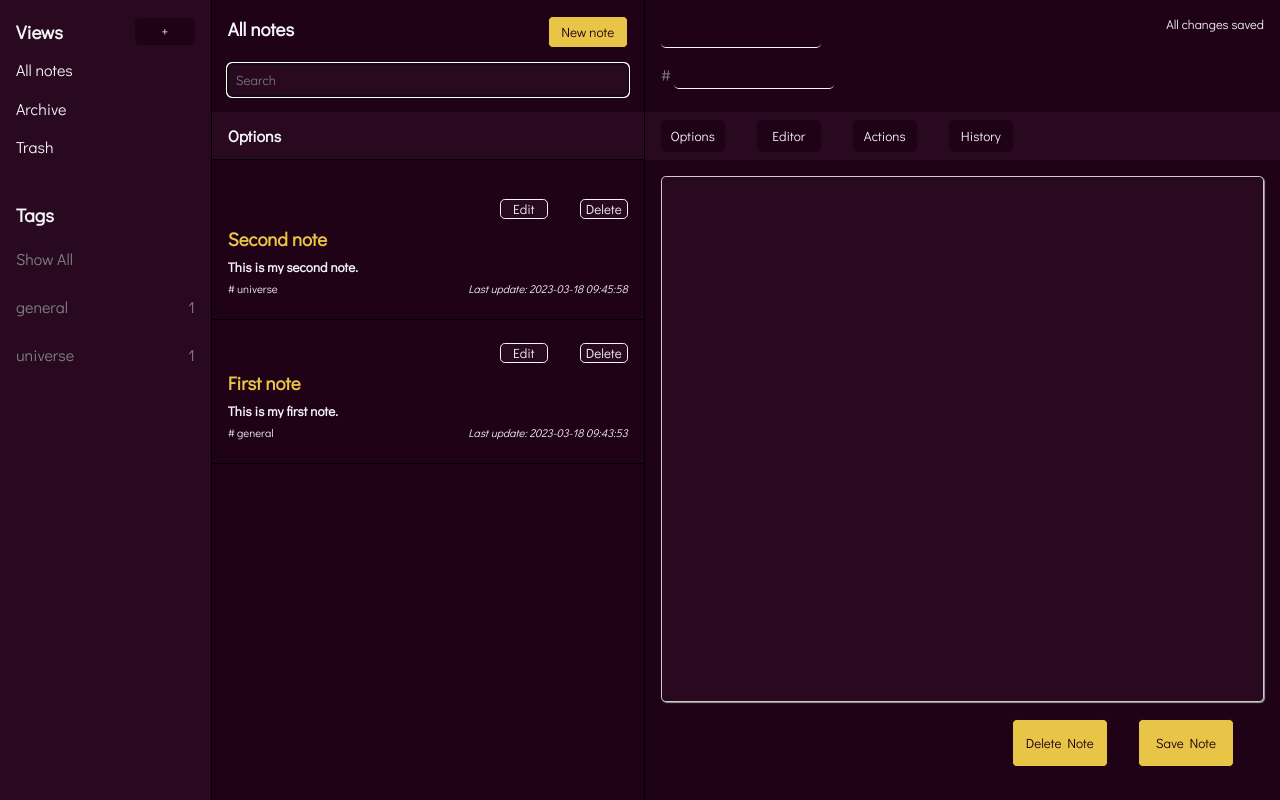
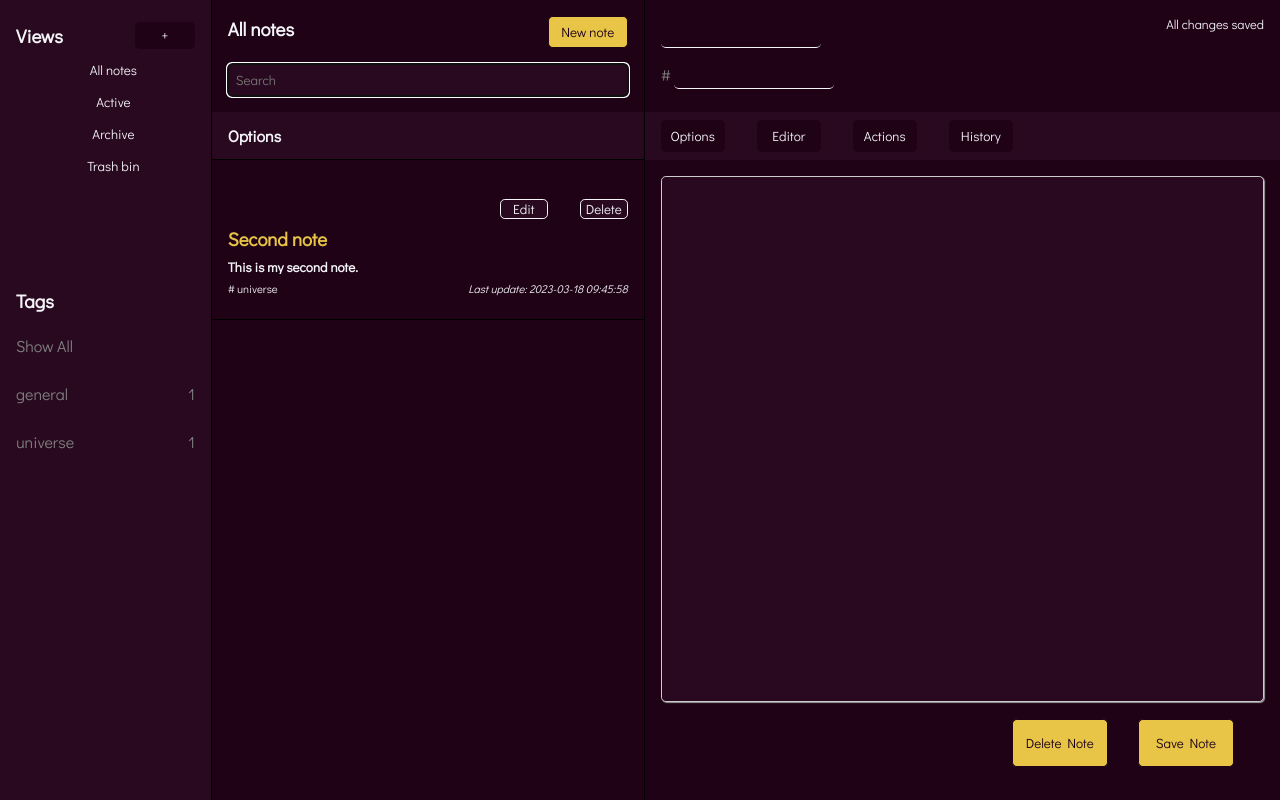
Before and after one commit to LucaVas/noteApp, a Flask app: page / in a window 1280 px wide. Run offline with Flask 2, Linux system fonts and the light colour scheme; some libraries are stand-ins or nearby versions.

Commit message:
Added views feature

```diff
--- a/app.py
+++ b/app.py
@@ -37,16 +37,36 @@ def index():
 
     id = request.form.get("note-id")
 
+    status = {"active_status": "active", "deleted_status": "deleted", "archived_status": "archived"}
+
     # standard behaviour
     tags = db.execute(
         "SELECT tag, COUNT(*) AS number FROM notes GROUP BY tag")
-    notes = db.execute("SELECT * FROM notes ORDER BY id DESC")
+
+
+    all_notes = db.execute("SELECT * FROM notes ORDER BY id DESC")
+    active_notes = db.execute("SELECT * FROM notes WHERE status = ? ORDER BY id DESC ", status["active_status"])
+    deleted_notes = db.execute("SELECT * FROM notes WHERE status = ? ORDER BY id DESC ", status["deleted_status"])
+    archived_notes = db.execute("SELECT * FROM notes WHERE status = ? ORDER BY id DESC ", status["archived_status"])
+
 
     # User reached route via POST
     if request.method == "POST":
 
-        if request.form['action'] == "New note":
-            return render_template("index.html", notes=notes, tags=tags)
+        if request.form["action"] == "All notes":
+            return render_template("index.html", notes=all_notes, tags=tags)
+
+        elif request.form["action"] == "Active":
+            return render_template("index.html", notes=active_notes, tags=tags)
+
+        elif request.form["action"] == "Archive":
+            return render_template("index.html", notes=archived_notes, tags=tags)
+
+        elif request.form["action"] == "Trash bin":
+            return render_template("index.html", notes=deleted_notes, tags=tags)
+
+        elif request.form['action'] == "New note":
+            return render_template("index.html", notes=active_notes, tags=tags)
 
         elif request.form['action'] == 'Edit':
             note = db.execute("SELECT id, title, tag, description FROM notes WHERE id = ?", id)
@@ -56,17 +76,19 @@ def index():
             tag = note[0]["tag"]
             id = note[0]["id"]
 
-            return render_template("index.html", id=id, notes=notes, tag=tag, tags=tags, title=title, textarea=textarea)
+            return render_template("index.html", id=id, notes=active_notes, tag=tag, tags=tags, title=title, textarea=textarea)
 
         elif request.form['action'] == 'Delete':
-            db.execute("DELETE FROM notes WHERE id = ?", id)
+            db.execute("UPDATE notes SET status = ? WHERE id = ?", status["deleted_status"], id)
             return redirect("/")
 
         elif request.form['action'] == 'Delete Note':
             current_id = request.form.get("current-note-id")
+            print(current_id)
 
             if current_id:
-                db.execute("DELETE FROM notes WHERE id = ?", current_id)
+                db.execute("UPDATE notes SET status = ? WHERE id = ?", status["deleted_status"], id)
+                return redirect("/")
 
             return redirect("/")
 
@@ -86,22 +108,21 @@ def index():
                     tag = current_note["tag"]
                 if not text:
                     text = current_note["description"]
-                date = current_note["date"]
 
                 db.execute("UPDATE notes SET title = ?, description = ?, tag = ?, date = CURRENT_TIMESTAMP WHERE id = ?", title, text, tag, current_id)
             else:
-                db.execute("INSERT INTO notes (title, description, tag) VALUES (?, ?, ?)", title, text, tag)
+                db.execute("INSERT INTO notes (title, description, tag, status) VALUES (?, ?, ?, ?)", title, text, tag, status["active_status"])
 
             return redirect("/")
 
         elif request.form['action'] == '+':
 
             text =" "
-            return render_template("index.html", textarea=text, notes=notes, tags=tags)
+            return render_template("index.html", textarea=text, notes=active_notes, tags=tags)
 
         else:
-            return render_template("index.html", notes=notes, tags=tags)
+            return render_template("index.html", notes=active_notes, tags=tags)
 
     # User reached route via GET (as by clicking a link or via redirect)
     else:
-        return render_template("index.html", notes=notes, tags=tags)
+        return render_template("index.html", notes=active_notes, tags=tags)
--- a/static/navbar.css
+++ b/static/navbar.css
@@ -66,6 +66,8 @@
 
     .nav-view-item {
         /* border: 1px solid black; */
+        background-color: var(--secondary-bg-color);
+        border: none;
         width: 100%;
         height: 2rem;
         display: flex;
@@ -145,7 +147,7 @@
         display: flex;
         flex-direction: column;
         /* border: 1px solid red; */
-        height: 20%;
+        height: 25%;
     }
 
     .views_top {
@@ -164,7 +166,7 @@
         flex: 4;
     }
 
-    .views_nav ul {
+    .views_nav ul form {
         height: 100%;
         /* border: 1px solid green; */
         display: flex;
@@ -176,6 +178,8 @@
 
     .nav-view-item {
         /* border: 1px solid black; */
+        background-color: var(--secondary-bg-color);
+        border: none;
         width: 100%;
         height: 2rem;
         display: flex;
@@ -189,6 +193,9 @@
         color: black;
     }
 
+
+
+
     /* VIEWS PART ENDS */
 
     /* TAGS PART STARTS */
@@ -197,7 +204,7 @@
 
     .nav_tags {
         height: max-content;
-        margin-top: 2rem;
+        margin-top: 5rem;
     }
 
     #tag-list-title {
--- a/templates/index.html
+++ b/templates/index.html
@@ -15,9 +15,12 @@ Note taking app
 
             <nav class="views_nav">
                 <ul>
-                    <li class="nav-view-item"><a href="#">All notes</a></li>
-                    <li class="nav-view-item"><a href="#">Archive</a></li>
-                    <li class="nav-view-item"><a href="#">Trash</a></li>
+                    <form action="/" method="post">
+                        <li><input class="nav-view-item" type="submit" name="action" value="All notes"></li>
+                        <li><input class="nav-view-item" type="submit" name="action" value="Active"></li>
+                        <li><input class="nav-view-item" type="submit" name="action" value="Archive"></li>
+                        <li><input class="nav-view-item" type="submit" name="action" value="Trash bin"></li>
+                </form>
                 </ul>
             </nav>
         </div>
```
Also changed, not shown: noteapp.db.
